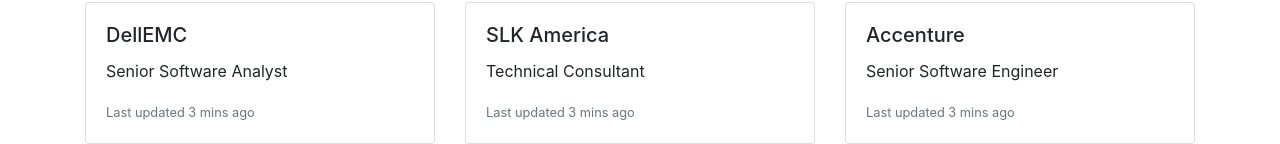
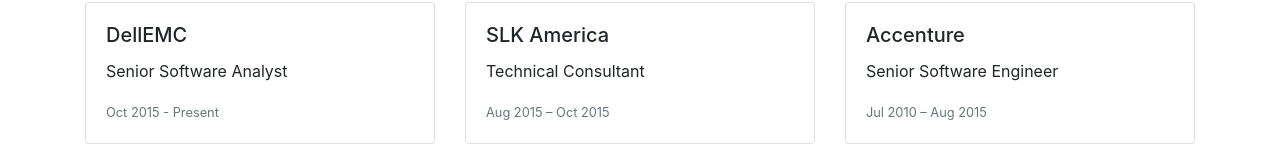
Before and after one commit to mrinalbhaskar07/mrinalbhaskar07.github.io, a plain HTML site: page index.html in a window 1280 px wide. Shown: the part 742-886 px from the top of the page. Drawn offline with nearby package versions, Linux system fonts and the light colour scheme.

Commit message:
Update index.html

```diff
--- a/index.html
+++ b/index.html
@@ -63,21 +63,21 @@
     <div class="card-body">
       <h5 class="card-title">DellEMC</h5>
       <p class="card-text">Senior Software Analyst</p>
-      <p class="card-text"><small class="text-muted">Last updated 3 mins ago</small></p>
+      <p class="card-text"><small class="text-muted">Oct 2015 - Present</small></p>
     </div>
   </div>
   <div class="card">
     <div class="card-body">
       <h5 class="card-title">SLK America</h5>
       <p class="card-text">Technical Consultant</p>
-      <p class="card-text"><small class="text-muted">Last updated 3 mins ago</small></p>
+      <p class="card-text"><small class="text-muted">Aug 2015 – Oct 2015</small></p>
     </div>
   </div>
   <div class="card">
     <div class="card-body">
       <h5 class="card-title">Accenture</h5>
       <p class="card-text">Senior Software Engineer</p>
-      <p class="card-text"><small class="text-muted">Last updated 3 mins ago</small></p>
+      <p class="card-text"><small class="text-muted">Jul 2010 – Aug 2015</small></p>
     </div>
   </div>
 </div>
```
